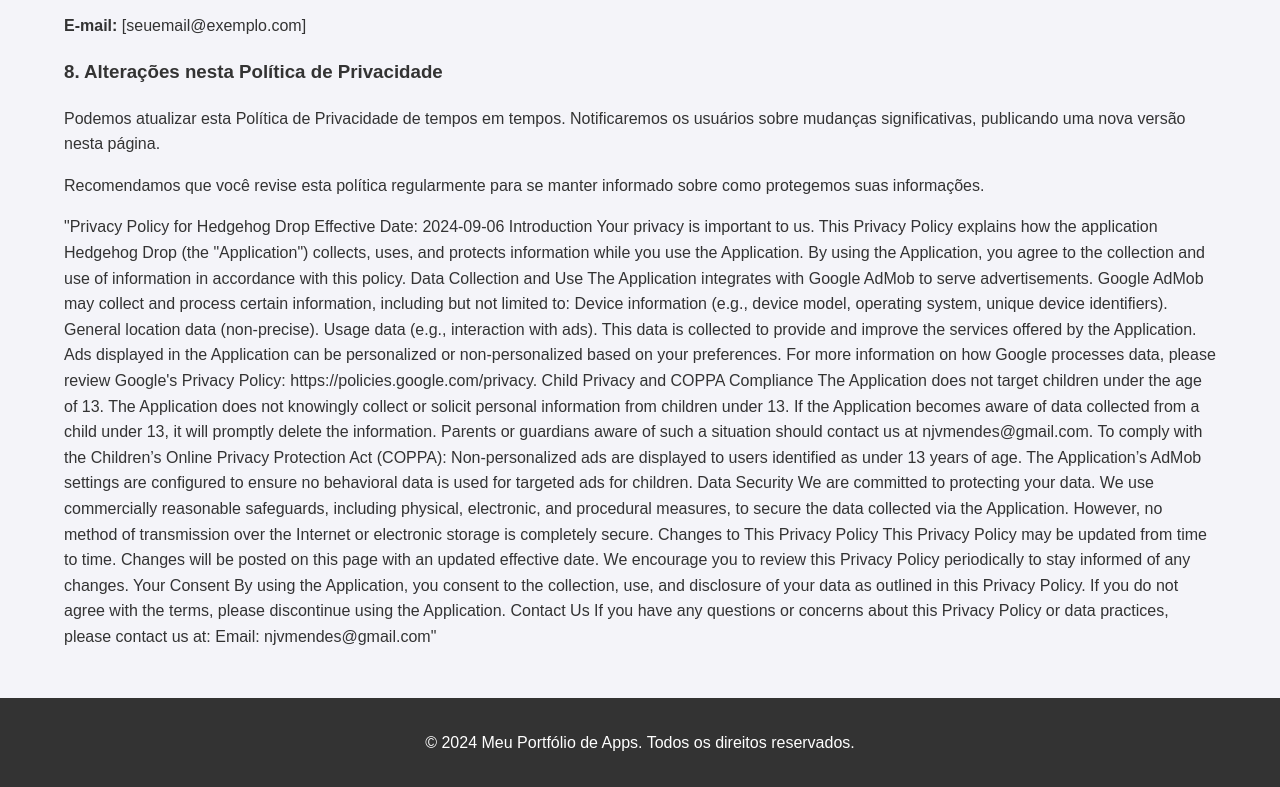
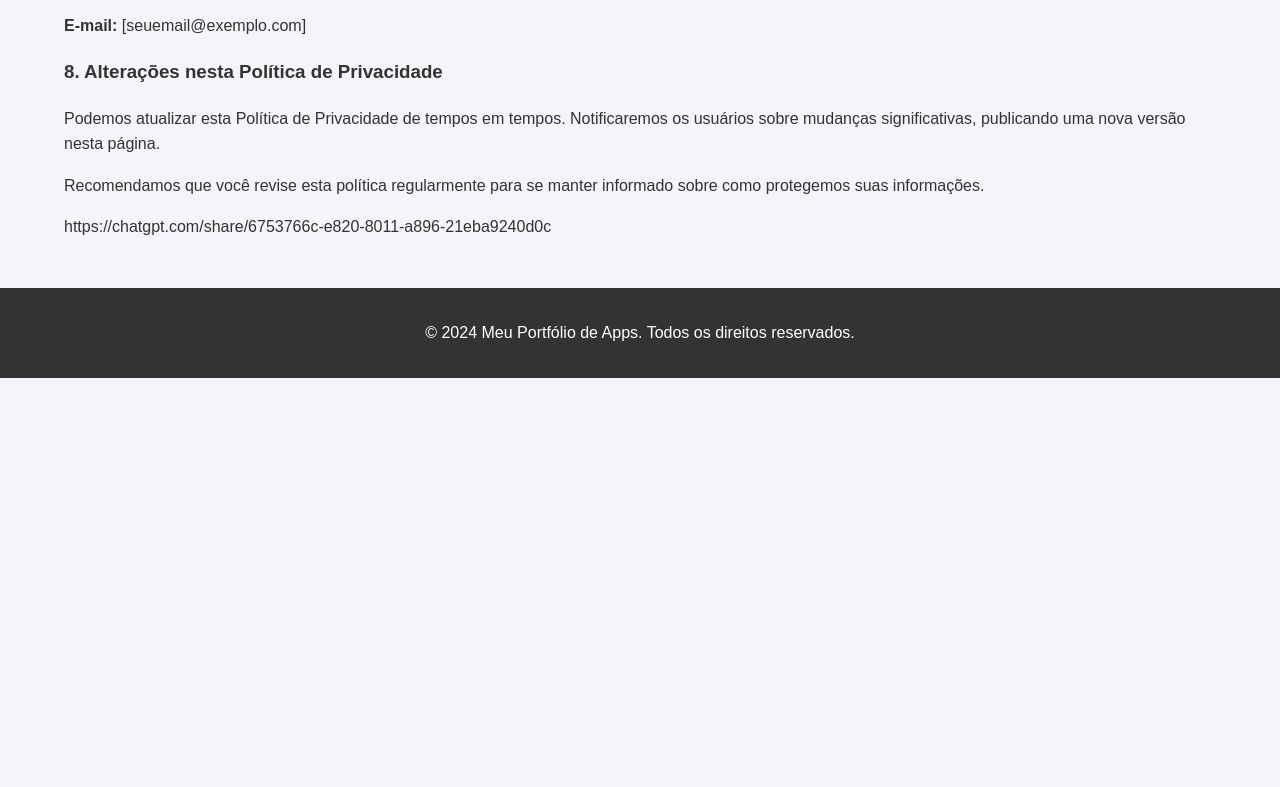
Before and after one commit to test0101-ctrl/test-site, a plain HTML site: page privacy-policy.html in a window 1280 px wide. Shown: the part 1337-2124 px from the top of the page. After the commit the page ends 1715 px from the top, so only its background shows below. Drawn offline with Linux system fonts and the light colour scheme.

Commit message:
Update privacy-policy.html

```diff
--- a/privacy-policy.html
+++ b/privacy-policy.html
@@ -77,45 +77,7 @@
             <p>
                 Recomendamos que você revise esta política regularmente para se manter informado sobre como protegemos suas informações.
             </p>
-            <p>"Privacy Policy for Hedgehog Drop
-
-Effective Date: 2024-09-06
-
-Introduction
-Your privacy is important to us. This Privacy Policy explains how the application Hedgehog Drop (the "Application") collects, uses, and protects information while you use the Application. By using the Application, you agree to the collection and use of information in accordance with this policy.
-
-Data Collection and Use
-The Application integrates with Google AdMob to serve advertisements. Google AdMob may collect and process certain information, including but not limited to:
-
-Device information (e.g., device model, operating system, unique device identifiers).
-General location data (non-precise).
-Usage data (e.g., interaction with ads).
-This data is collected to provide and improve the services offered by the Application. Ads displayed in the Application can be personalized or non-personalized based on your preferences.
-
-For more information on how Google processes data, please review Google's Privacy Policy: https://policies.google.com/privacy.
-
-Child Privacy and COPPA Compliance
-The Application does not target children under the age of 13.
-
-The Application does not knowingly collect or solicit personal information from children under 13.
-If the Application becomes aware of data collected from a child under 13, it will promptly delete the information.
-Parents or guardians aware of such a situation should contact us at njvmendes@gmail.com.
-To comply with the Children’s Online Privacy Protection Act (COPPA):
-
-Non-personalized ads are displayed to users identified as under 13 years of age.
-The Application’s AdMob settings are configured to ensure no behavioral data is used for targeted ads for children.
-Data Security
-We are committed to protecting your data. We use commercially reasonable safeguards, including physical, electronic, and procedural measures, to secure the data collected via the Application. However, no method of transmission over the Internet or electronic storage is completely secure.
-
-Changes to This Privacy Policy
-This Privacy Policy may be updated from time to time. Changes will be posted on this page with an updated effective date. We encourage you to review this Privacy Policy periodically to stay informed of any changes.
-
-Your Consent
-By using the Application, you consent to the collection, use, and disclosure of your data as outlined in this Privacy Policy. If you do not agree with the terms, please discontinue using the Application.
-
-Contact Us
-If you have any questions or concerns about this Privacy Policy or data practices, please contact us at:
-Email: njvmendes@gmail.com"</p>
+            <p>https://chatgpt.com/share/6753766c-e820-8011-a896-21eba9240d0c</p>
         </section>
     </main>
 
```
